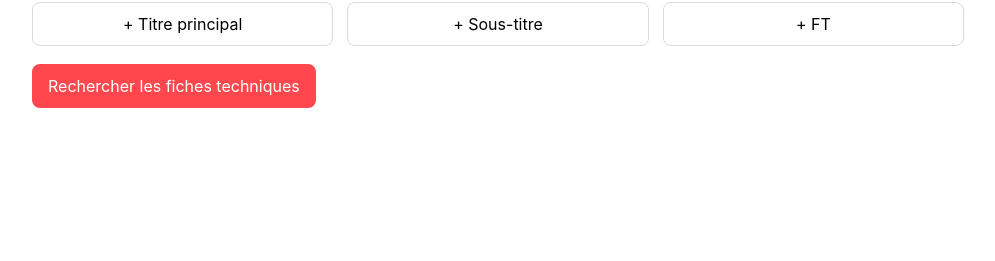
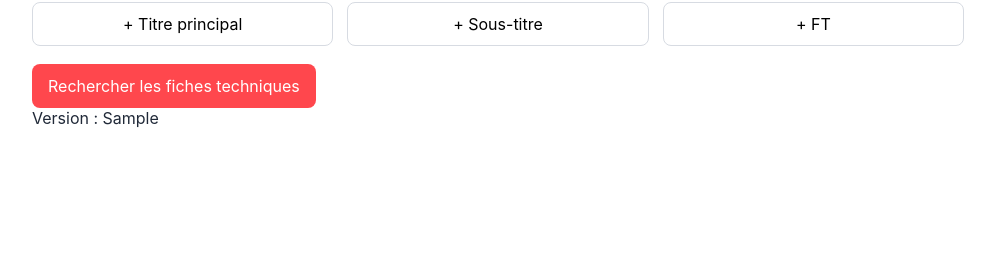
Before and after one commit to NuoArbazdal/fiche-technique-auto, a Flask app: template templates/index.html in a window 1280 px wide. Shown: the part 539-800 px from the top of the page, without its empty margins (142-1137 px from the left). Run offline with Flask 3, Linux system fonts and the light colour scheme; the template is opened without the code that fills it: most values are stand-ins (such as "Sample title", 1, 10 or a date in 2020).

Commit message:
Ajoute un cache-busting et un numero de version visible

```diff
--- a/templates/index.html
+++ b/templates/index.html
@@ -4,7 +4,7 @@
   <meta charset="utf-8">
   <meta name="viewport" content="width=device-width,initial-scale=1">
   <title>Fiches techniques</title>
-  <link rel="stylesheet" href="/static/styles.css">
+  <link rel="stylesheet" href="/static/styles.css?v={{ app_version }}">
 </head>
 <body>
   <main class="app-shell">
@@ -68,8 +68,9 @@
       </div>
       <div id="libraryList"></div>
     </section>
+    <div class="app-version">Version : {{ app_version }}</div>
   </main>
 
-  <script src="/static/app.js"></script>
+  <script src="/static/app.js?v={{ app_version }}"></script>
 </body>
 </html>
```
